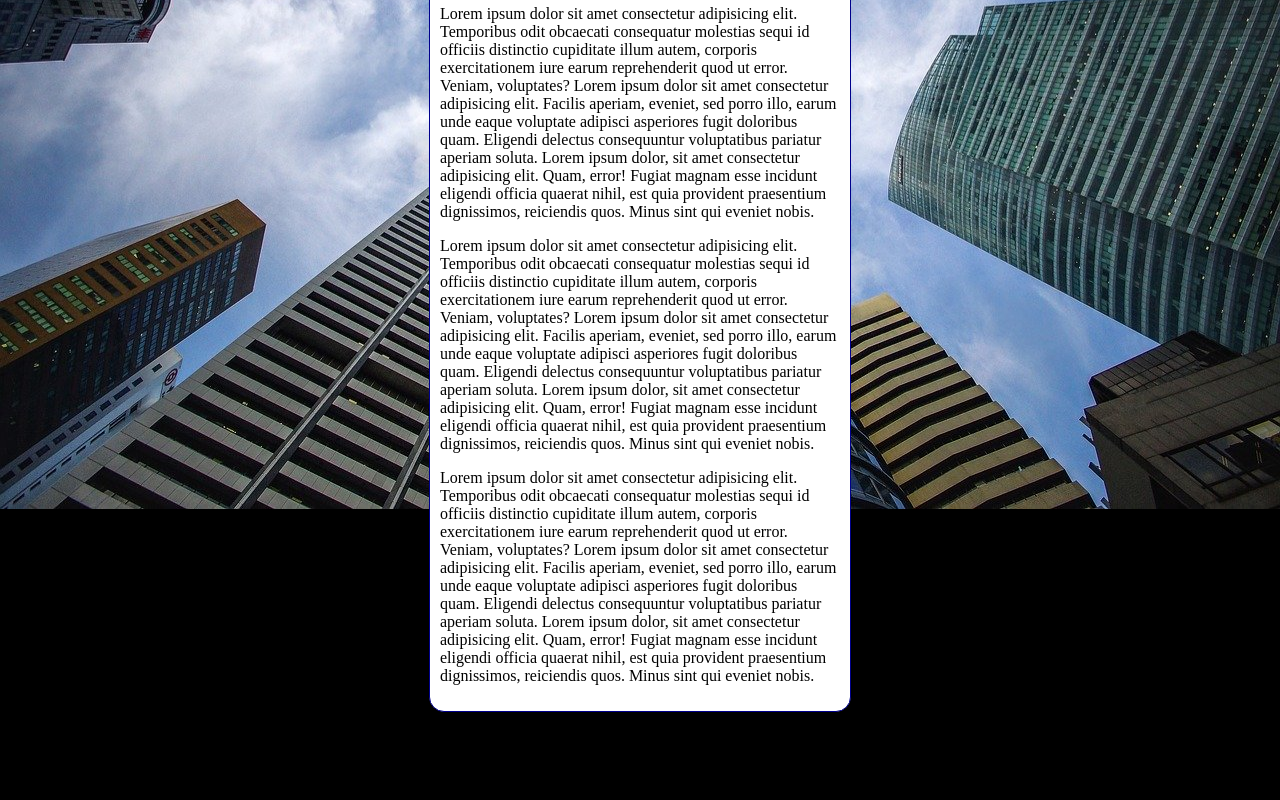
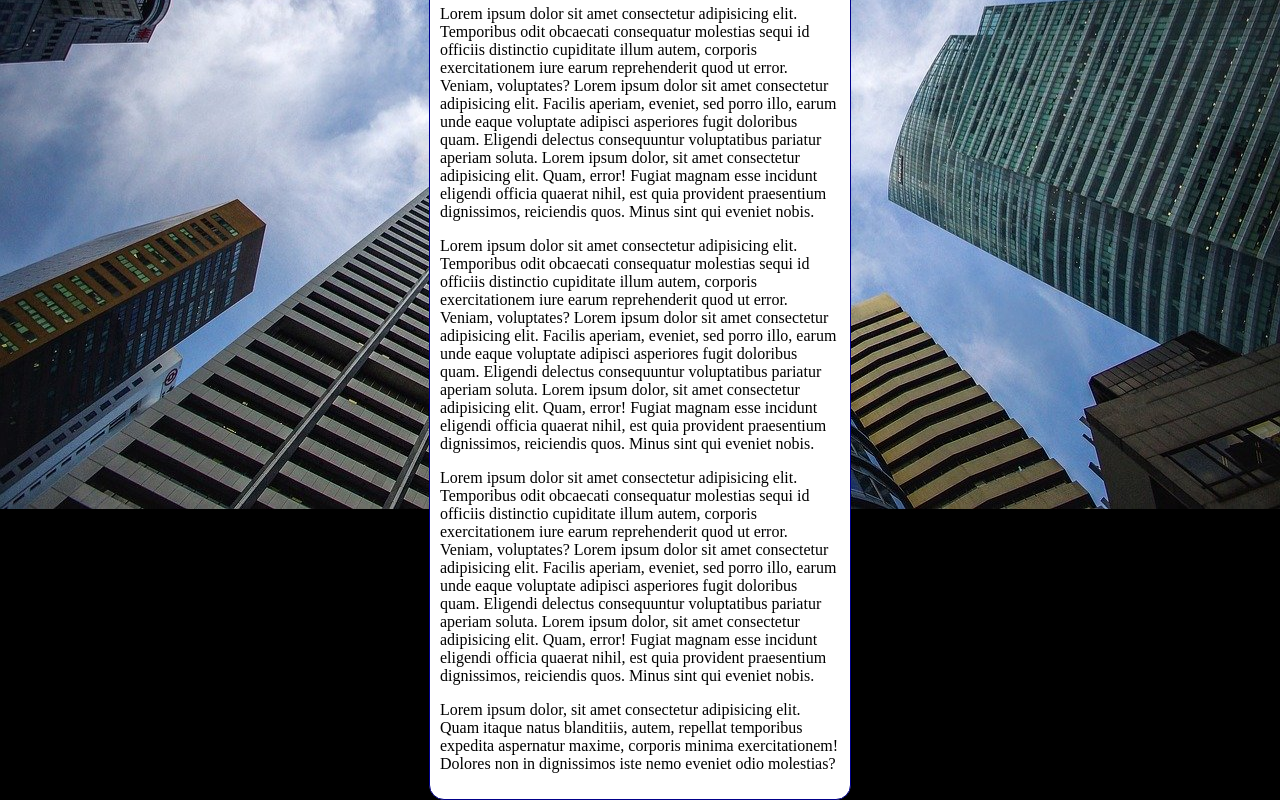
Before and after one commit to AlanBarros-dev/Exercicios-curso_HTML-CSS, a plain HTML site: page Modulo 3/ex001/index6.html in a window 1280 px wide. Shown: the part 326-1126 px from the top of the page. Before the commit the page ends 1038 px from the top, so only its background shows below. Drawn offline with Linux system fonts and the light colour scheme.

Commit message:
teste atualização

```diff
--- a/Modulo 3/ex001/index6.html
+++ b/Modulo 3/ex001/index6.html
@@ -31,6 +31,7 @@
         <p>Lorem ipsum dolor sit amet consectetur adipisicing elit. Temporibus odit obcaecati consequatur molestias sequi id officiis distinctio cupiditate illum autem, corporis exercitationem iure earum reprehenderit quod ut error. Veniam, voluptates? Lorem ipsum dolor sit amet consectetur adipisicing elit. Facilis aperiam, eveniet, sed porro illo, earum unde eaque voluptate adipisci asperiores fugit doloribus quam. Eligendi delectus consequuntur voluptatibus pariatur aperiam soluta. Lorem ipsum dolor, sit amet consectetur adipisicing elit. Quam, error! Fugiat magnam esse incidunt eligendi officia quaerat nihil, est quia provident praesentium dignissimos, reiciendis quos. Minus sint qui eveniet nobis.</p>
         <p>Lorem ipsum dolor sit amet consectetur adipisicing elit. Temporibus odit obcaecati consequatur molestias sequi id officiis distinctio cupiditate illum autem, corporis exercitationem iure earum reprehenderit quod ut error. Veniam, voluptates? Lorem ipsum dolor sit amet consectetur adipisicing elit. Facilis aperiam, eveniet, sed porro illo, earum unde eaque voluptate adipisci asperiores fugit doloribus quam. Eligendi delectus consequuntur voluptatibus pariatur aperiam soluta. Lorem ipsum dolor, sit amet consectetur adipisicing elit. Quam, error! Fugiat magnam esse incidunt eligendi officia quaerat nihil, est quia provident praesentium dignissimos, reiciendis quos. Minus sint qui eveniet nobis.</p>
         <p>Lorem ipsum dolor sit amet consectetur adipisicing elit. Temporibus odit obcaecati consequatur molestias sequi id officiis distinctio cupiditate illum autem, corporis exercitationem iure earum reprehenderit quod ut error. Veniam, voluptates? Lorem ipsum dolor sit amet consectetur adipisicing elit. Facilis aperiam, eveniet, sed porro illo, earum unde eaque voluptate adipisci asperiores fugit doloribus quam. Eligendi delectus consequuntur voluptatibus pariatur aperiam soluta. Lorem ipsum dolor, sit amet consectetur adipisicing elit. Quam, error! Fugiat magnam esse incidunt eligendi officia quaerat nihil, est quia provident praesentium dignissimos, reiciendis quos. Minus sint qui eveniet nobis.</p>
+        <p>Lorem ipsum dolor, sit amet consectetur adipisicing elit. Quam itaque natus blanditiis, autem, repellat temporibus expedita aspernatur maxime, corporis minima exercitationem! Dolores non in dignissimos iste nemo eveniet odio molestias?</p>
     </main>
 </body>
 </html>
```
